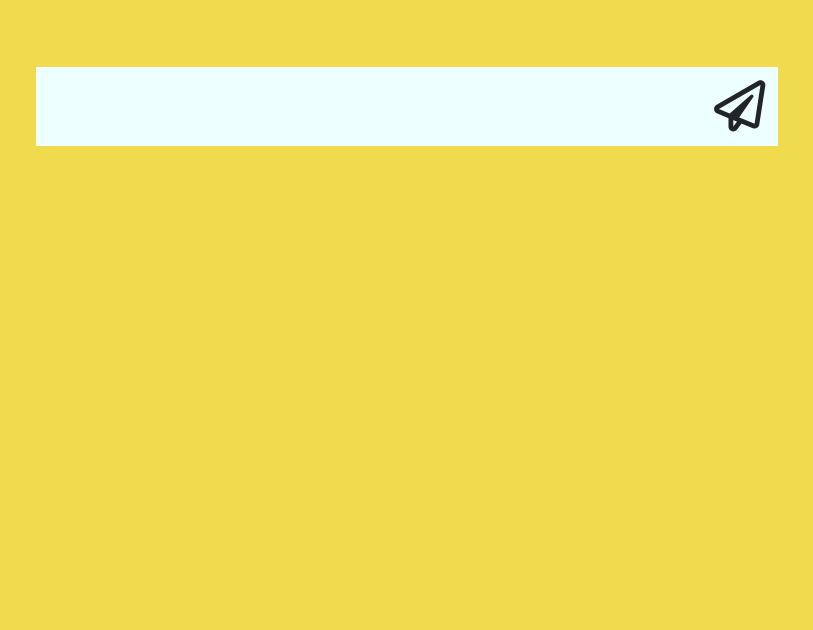
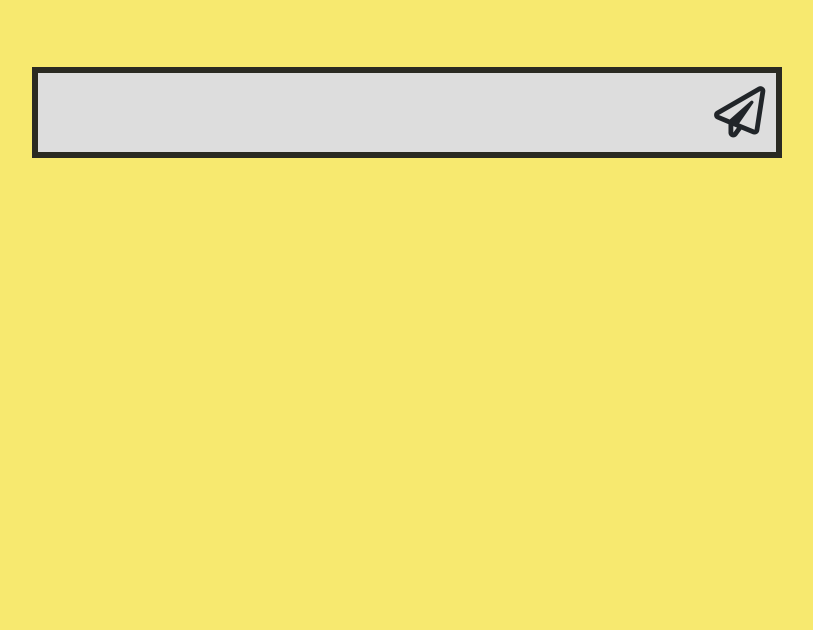
Before and after one commit to SolaiyappanS/Chatbot, a plain HTML site: page index.html in a window 1280 px wide. Shown: the part 170-800 px from the top of the page, without its empty margins (233-1046 px from the left). Drawn offline with nearby package versions, Linux system fonts and the light colour scheme.

Commit message:
appearance

```diff
--- a/index.html
+++ b/index.html
@@ -14,12 +14,12 @@
                 padding: 0;
             }
             body {
-                background-color: #f0db4f;
+                background-color: #f7e96f;
             }
             #output {
                 font-family: sans-serif;
                 text-align: center;
-                color: #303232;
+                color: #2a2a22;
                 font-size:  5vw;
             }
             #output, #container {
@@ -28,19 +28,22 @@
                 margin-top: 10vh;
             }
             input {
-                background-color: #eff;
+                background-color: #ddd;
                 border: none;
                 font-family: sans-serif;
-                color: #303232;
+                color: #2a2a22;
                 text-align: center;
                 text-decoration: none;
                 display: inline-block;
             }
             td {
-                background-color: #eff;
+                background-color: #ddd;
                 min-width: 6vw;
                 font-size: 4vw;
                 text-align: center;
+            }
+            tr {
+                border: 0.5vw solid #2a2a22;
             }
             a {
                 cursor: pointer;
@@ -83,6 +86,12 @@
             if(event.which == 13)
             bot();
             })
+            function changeiconA() {
+                document.getElementById("icon").classList = "far fa-paper-plane";
+            }
+            function changeiconB() {
+                document.getElementById("icon").classList = "fas fa-paper-plane";
+            }
         </script>
     </head>
     <body>
@@ -90,8 +99,14 @@
         <div id="container">
             <table>
                 <tr>
-                    <td><input type="text" id="input" value=""></td>
-                    <td><a onclick="bot()"><i class="far fa-paper-plane"></i></a></td>
+                    <td>
+                        <input type="text" id="input" value="">
+                    </td>
+                    <td>
+                        <a onclick="bot()">
+                            <i onmouseover="changeiconB()" onmouseout="changeiconA()" id="icon" class="far fa-paper-plane"></i>
+                        </a>
+                    </td>
                 </tr>
             </table>
         </div>
```
